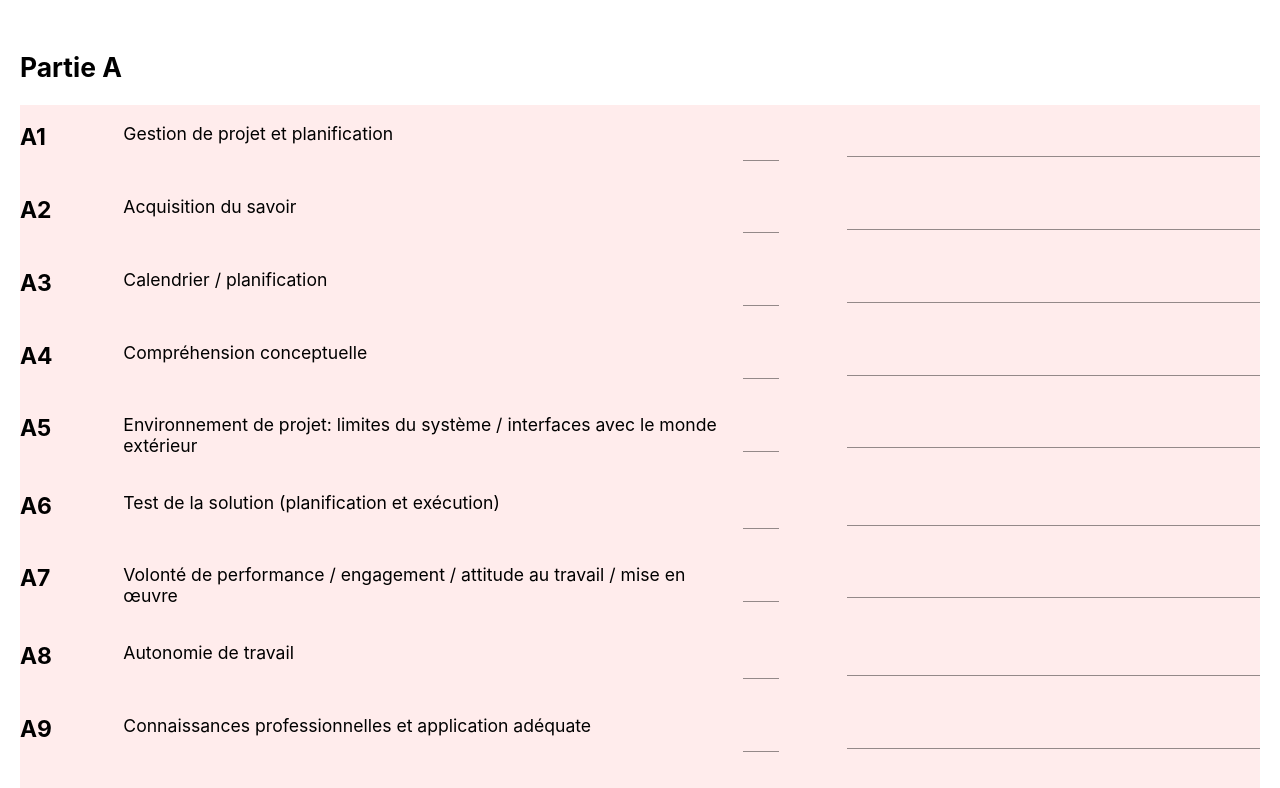
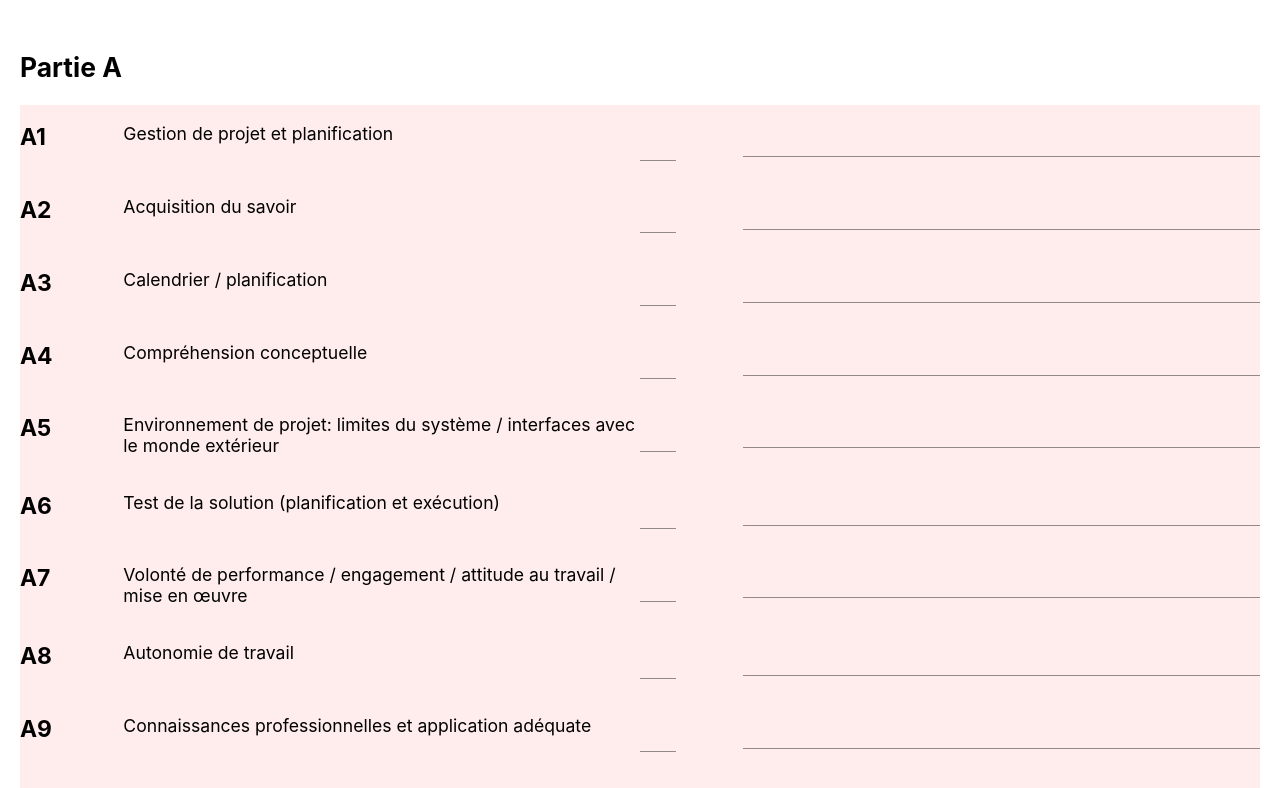
Before and after one commit to ponsfrilus/evaluation-TPI, a React (Create React App) app: page / in a window 1280 px wide. Shown: the part 1487-2275 px from the top of the page. Built offline with nearby package versions, Linux system fonts and the light colour scheme.

Commit message:
[fix] print adjustements

```diff
--- a/src/App.css
+++ b/src/App.css
@@ -70,9 +70,15 @@ li {
   }
 
   .intervenants_container input,
+  .EvaluationComment textarea {
+    font-weight: bold;
+  }
   .EvaluationComment textarea,
-  .grid_justification textarea {
-    font-weight: bold;
+  .grid_justification input {
+    font-size: 12pt;
+  }
+  .evaluationPart textarea {
+    font-size: 1em;
   }
 
   input,
--- a/src/components/EvaluationGridLine.js
+++ b/src/components/EvaluationGridLine.js
@@ -29,14 +29,14 @@ export default function EvaluationGridLine({ data }) {
       <Grid item={true} xs={1} className={classes.gridcell}>
         {data.id}
       </Grid>
-      <Grid item={true} xs={6}>
+      <Grid item={true} xs={5}>
         {data.description}
       </Grid>
       <Grid
         item={true}
         xs={1}
         onChange={() => ptsChange()}
-        className={classes.centercell}
+        className={`${classes.centercell} test`}
       >
         <TextField
           type="number"
@@ -45,7 +45,7 @@ export default function EvaluationGridLine({ data }) {
           className={classes.numinput}
         />
       </Grid>
-      <Grid item={true} xs={4} className={`grid_justification`}>
+      <Grid item={true} xs={5} className={`grid_justification`}>
         <TextField fullWidth id={`${data.id}_justification`} multiline />
       </Grid>
     </Grid>
```
